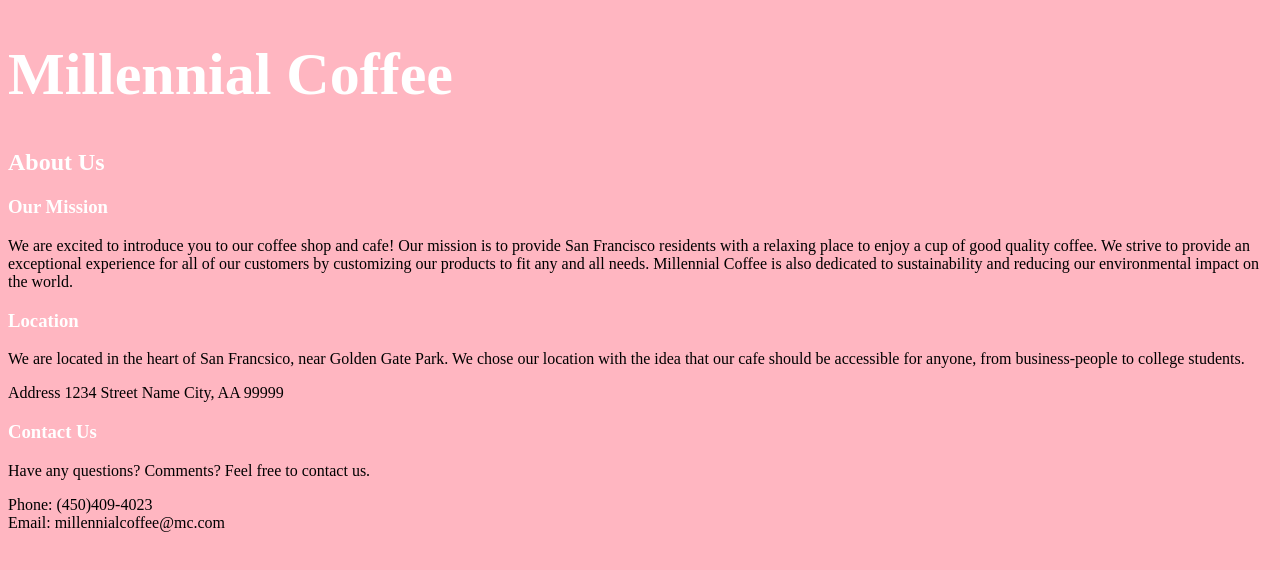
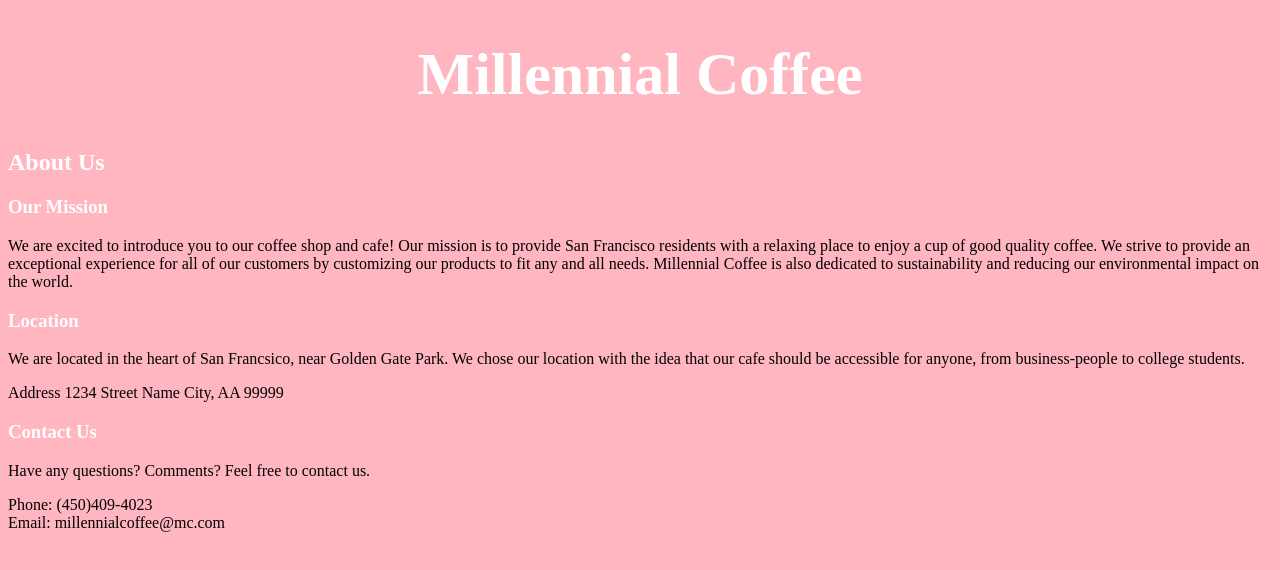
Before and after one commit to miaszymkowski/miaszymkowski.github.io, a plain HTML site: page Project1/index.html in a window 1280 px wide. Drawn offline with Linux system fonts and the light colour scheme.

```diff
--- a/Project1/index.html
+++ b/Project1/index.html
@@ -6,7 +6,7 @@
 <body style="background-color:lightpink;">
 	<style type = "text/css">
 		h1, h2, h3 { color : white; }
-		h1 {color : white; font-size: 60px;}
+		h1 {color : white; font-size: 60px; text-align : center;}
 		</style>
 
 <h1> <b> Millennial Coffee </b> </h1>
```
